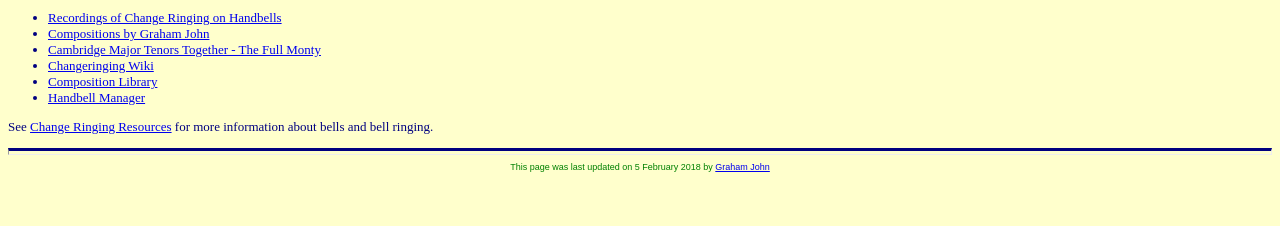
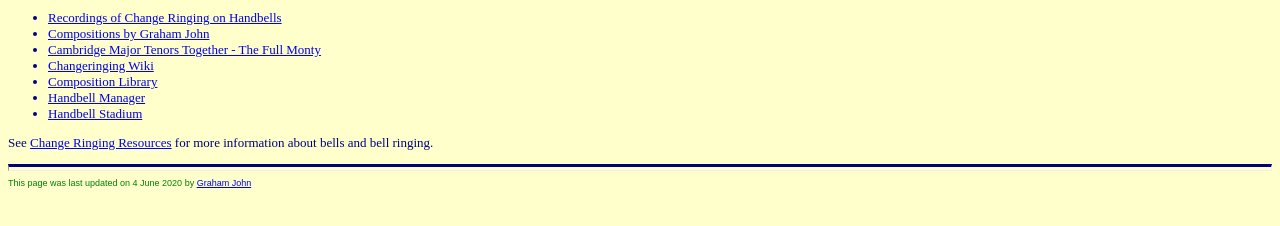
Before and after one commit to GACJ/gacj.github.io, a plain HTML site: page index.htm in a window 1280 px wide. Shown: the part 88-314 px from the top of the page. Drawn offline with Linux system fonts and the light colour scheme.

Commit message:
add handbell stadium

```diff
--- a/index.htm
+++ b/index.htm
@@ -21,7 +21,8 @@ change ringing on handbells or change ringing compositions.</p>
   <li><a href="http://wiki.changeringing.co.uk">Changeringing Wiki</a></li>
   <li><a href="https://complib.org">Composition Library</a></li>
   <li><a href="http://handbellmanager.changeringing.co.uk">Handbell Manager</a></li>
+  <li><a href="https://handbellstadium.org">Handbell Stadium</a></li>
 </ul>
 <p>See <a href="http://www.ringing.info/">Change Ringing Resources</a> for more information about bells and bell ringing.</p>
-<div align=center>
-<hr><p class=updated>This page was last updated on 5 February 2018 by <script>mail2("graham","changeringing",10,"?subject=Website","Graham John")</script></p></div></body></html>
+<div text-align="center">
+<hr><p class=updated>This page was last updated on 4 June 2020 by <script>mail2("graham","changeringing",10,"?subject=Website","Graham John")</script></p></div></body></html>
```
